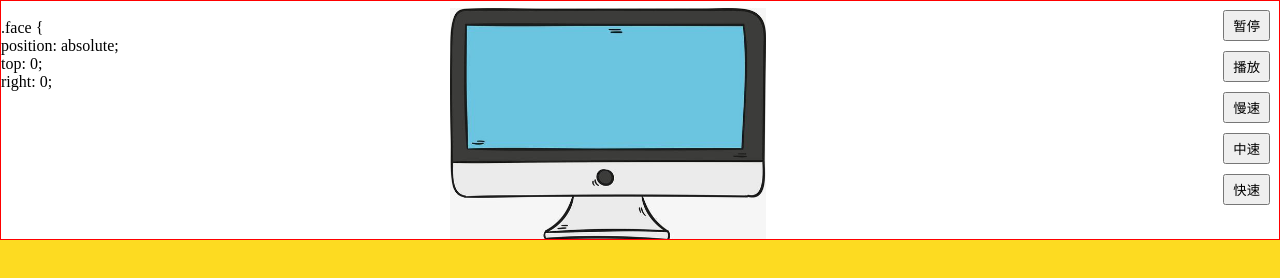
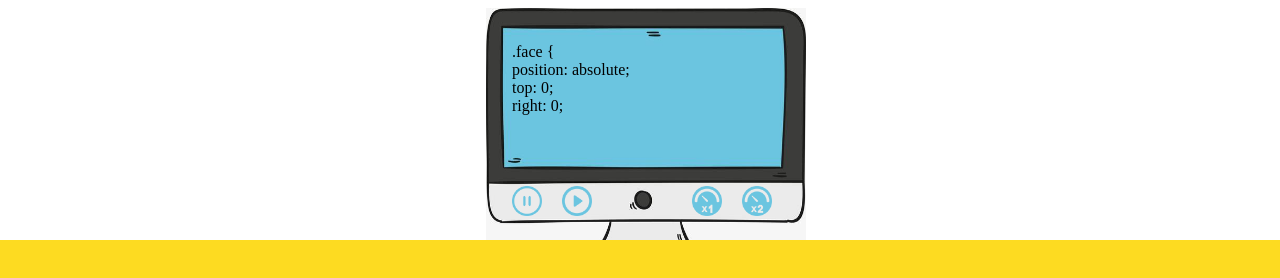
Before and after one commit to heeeyueee/SpongeBob, a website built with Parcel: page src/index.html in a window 1280 px wide. Built offline with nearby package versions, Linux system fonts and the light colour scheme.

Commit message:
初步完成

```diff
--- a/src/css.js
+++ b/src/css.js
@@ -10,6 +10,20 @@ const string = `
 	height: 600px;
 	text-align: center;
 }
+@media (min-width:500px) {
+	.face {
+		position: absolute;
+		top: 0;
+		right: 0;
+		bottom: 0;
+		left: 0;
+		margin: 100px auto;
+		width: 600px;
+		height: 600px;
+		text-align: center;
+	}
+
+}
 
 .eyes {
 	position: relative;
@@ -20,8 +34,10 @@ const string = `
 	height: 200px;
 	border: 5px solid black;
 	background: white;
-	-webkit-animation: blink forwards infinite 6s ease-in-out;
-	        animation: blink forwards infinite 6s ease-in-out;
+	-webkit-animation: blink forwards
+	infinite 6s ease-in-out;
+	        animation: blink forwards
+			infinite 6s ease-in-out;
 }
 
 .eyes::after {
@@ -209,7 +225,8 @@ const string = `
 	width: 420px;
 	height: 120px;
 	border: solid 5px #000;
-	border-color: #000 transparent transparent transparent;
+	border-color: #000 transparent
+	transparent transparent;
 	border-radius: 50%/100px 100px 0 0;
 	-webkit-transform: rotate(180deg);
 	        transform: rotate(180deg);
--- a/src/index.html
+++ b/src/index.html
@@ -15,11 +15,11 @@
     <div id="demo">
     </div>
     <div id="buttons">
-        <button id="btnPause">暂停</button>
-        <button id="btnPlay">播放</button>
-        <button id="btnSlow">慢速</button>
-        <button id="btnNormal">中速</button>
-        <button id="btnFast">快速</button>
+        <button id="btnPause"></button>
+        <button id="btnPlay"></button>
+        <!-- <button id="btnSlow">慢速</button> -->
+        <button id="btnNormal"></button>
+        <button id="btnFast"></button>
     </div>
     <style>
         * {
@@ -32,19 +32,44 @@
         }
 
         #buttons {
-            position: fixed;
-            right: 0;
-            top: 0;
+            position: absolute;
+            left: 15%;
+            top: 21.6%;
             z-index: 10;
             display: flex;
-            flex-direction: column;
+            flex-direction: row;
             margin-top: 10px;
             margin-right: 10px;
         }
 
         #buttons>button {
             margin-bottom: 10px;
-            padding: 4px 8px;
+            outline: 0;
+            border: 0;
+            background-position: center;
+            background-size: 100%;
+            width: 30px;
+            height: 30px;
+        }
+
+        #btnPause {
+            background: url("images/stop.jpg") no-repeat;
+            margin-right: 20px;
+        }
+
+        #btnPlay {
+            background: url("images/play.png") no-repeat;
+            margin-right: 100px;
+        }
+
+        #btnNormal {
+            background: url("images/1x.png") no-repeat;
+            margin-right: 20px;
+        }
+
+        #btnFast {
+            background: url("images/2x.png") no-repeat;
+            margin-right: 20px;
         }
 
         #demo2 {
@@ -52,20 +77,19 @@
         }
 
         img {
-
-            width: 25%;
-            height: 20%;
-            margin-left: 35%;
-
+            position: absolute;
+            width: 320px;
+            height: 33%;
+            left: 7%;
         }
 
         #demo {
             position: fixed;
-            height: 30vh;
+            margin-top: 20px;
+            height: 18vh;
             top: 0;
-            left: 0;
+            left: 12%;
             width: 100%;
-            border: 1px solid red;
             overflow-y: auto;
         }
 
@@ -76,11 +100,49 @@
         #html {
             position: fixed;
             bottom: 0;
-            left: 0;
+            right: 0px;
             width: 100%;
             height: 70vh;
             font-size: 0;
             background-color: rgba(253, 219, 33, 1);
+        }
+
+        @media (min-width:500px) {
+            img {
+                position: absolute;
+                width: 320px;
+                height: 33%;
+                left: 38%;
+            }
+
+            #demo {
+                position: fixed;
+                margin-top: 15px;
+                height: 18vh;
+                top: 10px;
+                bottom: 10px;
+                left: 40%;
+                width: 100%;
+                /* border: 1px solid red; */
+                overflow-y: auto;
+            }
+
+            #html {
+                position: fixed;
+                bottom: 0;
+                left: 0;
+                width: 100%;
+                height: 70vh;
+                font-size: 0;
+                background-color: rgba(253, 219, 33, 1);
+            }
+
+            #buttons {
+                left: 40%;
+                top: 22%;
+
+            }
+
         }
     </style>
     <div id="html">
--- a/src/main.js
+++ b/src/main.js
@@ -11,7 +11,7 @@ const player = {
   events: {
     '#btnPause': 'pause',
     '#btnPlay': 'play',
-    '#btnSlow': 'slow',
+    // '#btnSlow': 'slow',
     '#btnNormal': 'normal',
     '#btnFast': 'fast',
 
@@ -49,19 +49,19 @@ const player = {
   pause: () => {
     window.clearInterval(player.id)
   },
-  slow: () => {
-    player.pause()
-    player.time = 300
-    player.play()
-  },
+  // slow: () => {
+  //   player.pause()
+  //   player.time = 300
+  //   player.play()
+  // },
   normal: () => {
     player.pause()
-    player.time = 100
+    player.time = 20
     player.play()
   },
   fast: () => {
     player.pause()
-    player.time = 0
+    player.time = 5
     player.play()
   }
 }
```
Also changed, not shown: dist/1x.93676a24.png (added), dist/2x.db58ea3e.png (added), dist/index.html, dist/index.js, dist/play.8ed3ebf5.png (added), dist/stop.285f9785.jpg (added), dist/stop.c7252b73.png (added), src/images/1x.png (added), src/images/2x.png (added), src/images/play.png (added), src/images/stop.jpg (added), 3 other files.
